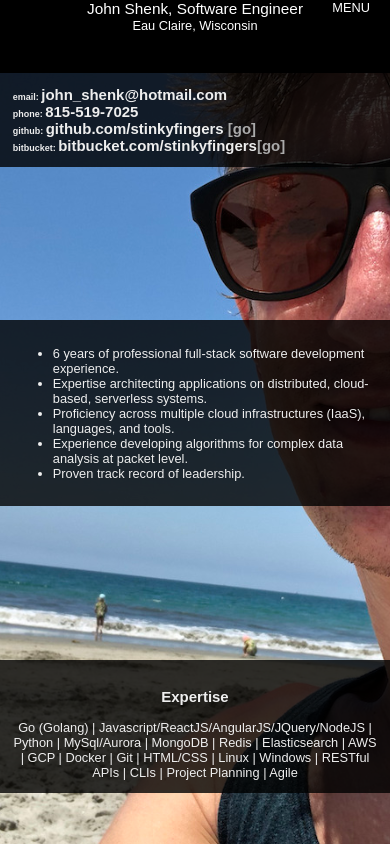
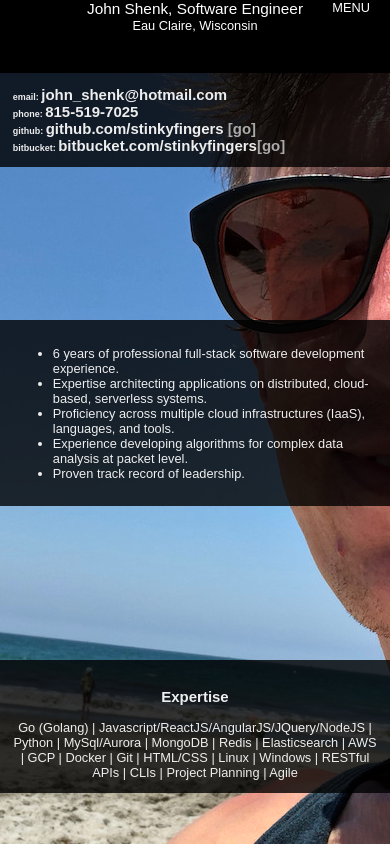
Before and after one commit to stinkyfingers/johnshenk, a React (Create React App) app: page / in a window 390 px wide. Shown: the top 844 px of the page. Built offline with nearby package versions, Linux system fonts and the light colour scheme.

Commit message:
more css

```diff
--- a/src/css/resume.css
+++ b/src/css/resume.css
@@ -119,4 +119,9 @@ a:hover {
 	.objectiveList {
 		width: 90%;
 	}
+	.resume {
+		margin: 70px auto 0;
+		background-color: #000;
+		background: url(../Photos/IMG_0981.jpg) no-repeat top center fixed;
+	}
 }
```
